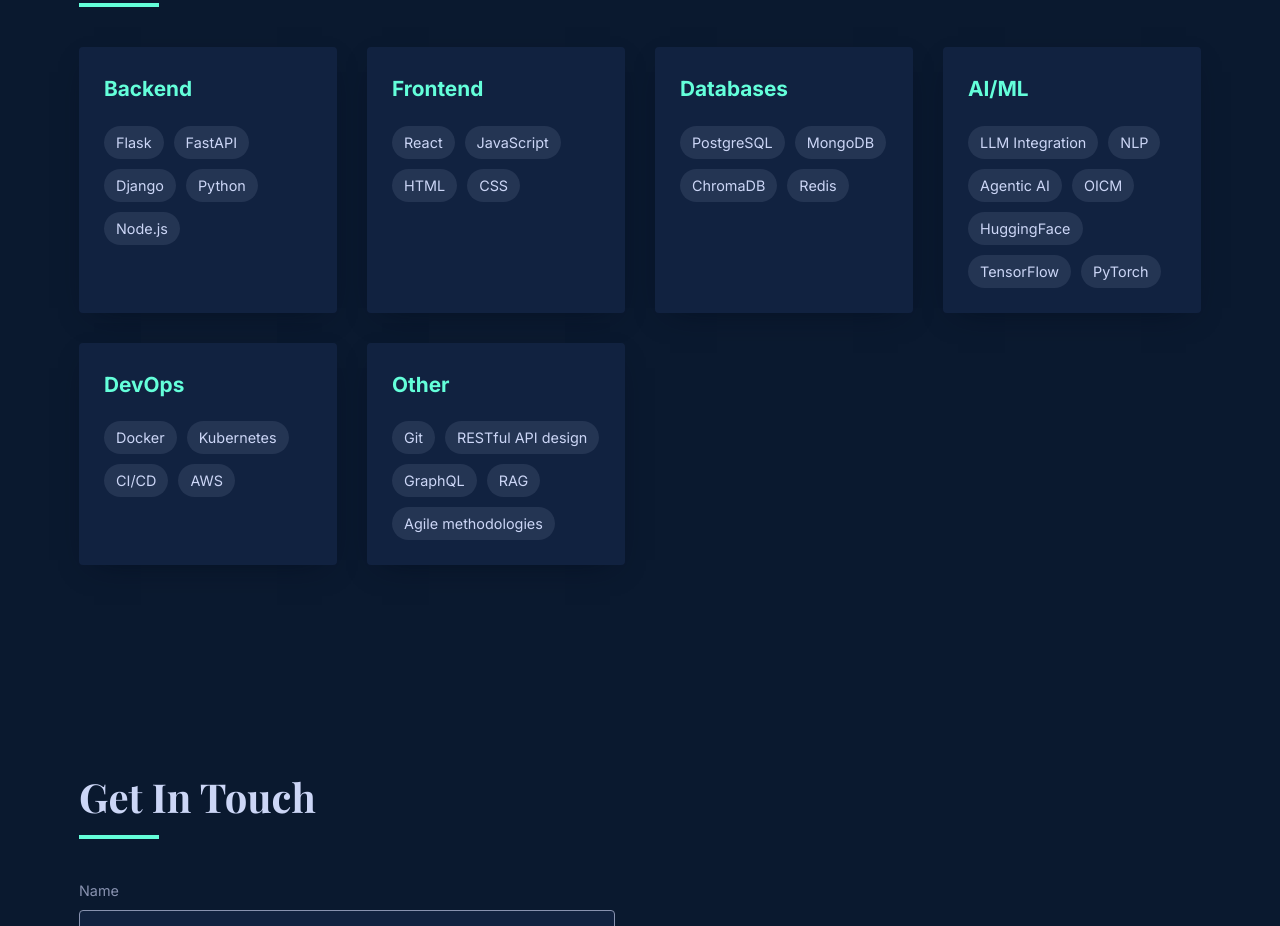
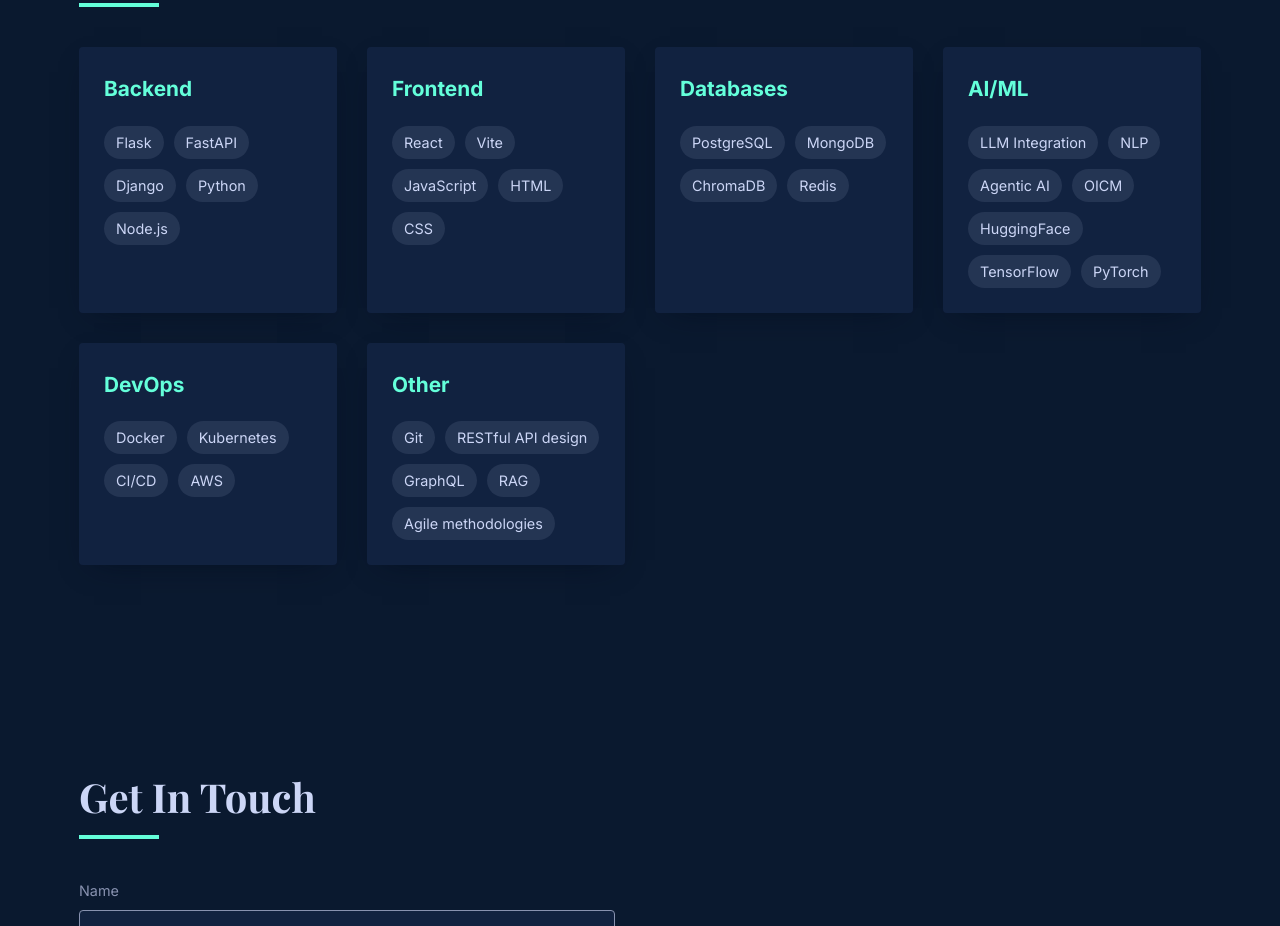
Before and after one commit to NaserJamal/NaserJamal.github.io, a plain HTML site: page index.html in a window 1280 px wide. Shown: the part 3242-4168 px from the top of the page. Drawn offline with nearby package versions, Linux system fonts and the light colour scheme.

Commit message:
Update index.html

```diff
--- a/index.html
+++ b/index.html
@@ -157,6 +157,7 @@
                     <h3>Frontend</h3>
                     <div class="skill-tags">
                         <span>React</span>
+                        <span>Vite</span>
                         <span>JavaScript</span>
                         <span>HTML</span>
                         <span>CSS</span>
```
